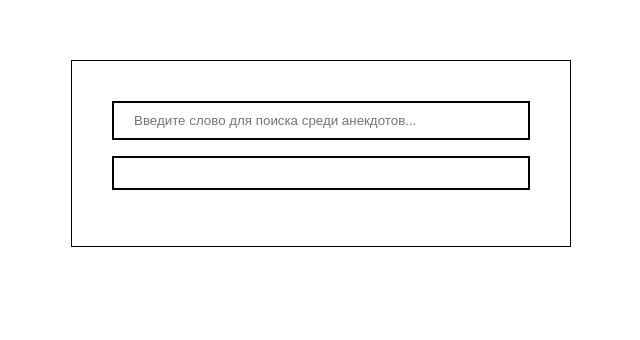
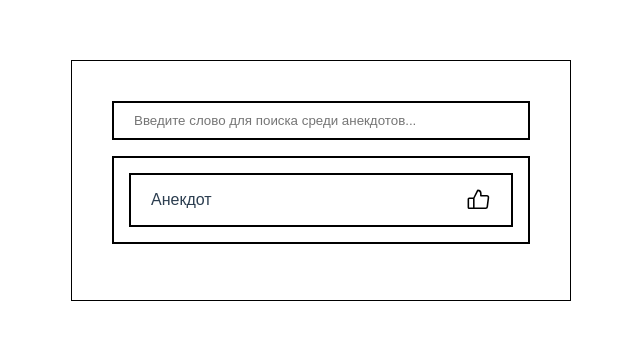
Before and after one commit to ssdenis00/vue-test-project, a Vue app: page / in a window 1280 px wide. Shown: the top 340 px of the page, without its empty margins (319-959 px from the left). Built offline with nearby package versions, Linux system fonts and the light colour scheme.

Commit message:
refact: add component JokesItem

```diff
--- a/src/components/App.vue
+++ b/src/components/App.vue
@@ -1,7 +1,7 @@
 <template>
   <div id="app">
     <Search />
-    <JokesList />
+    <JokesList v-bind:jokes="jokes" />
   </div>
 </template>
 
@@ -11,6 +11,15 @@ import JokesList from "@/components/JokesList/JokesList";
 
 export default {
   name: "App",
+  data() {
+    return {
+      jokes: [
+        { id: 1, title: "Анекдот 1", isLiked: false },
+        { id: 1, title: "Анекдот 2", isLiked: false },
+        { id: 1, title: "Анекдот 3", isLiked: false },
+      ],
+    };
+  },
   components: {
     Search,
     JokesList,
--- /dev/null
+++ b/src/components/JokesItem/JokesItem.vue
@@ -0,0 +1,10 @@
+<template>
+  <li class="item">
+    <p class="joke">Анекдот</p>
+    <button type="button" arial-lable="like" class="like"></button>
+  </li>
+</template>
+
+<style scoped>
+@import url("./jokesItem.css");
+</style>
--- /dev/null
+++ b/src/components/JokesItem/jokesItem.css
@@ -0,0 +1,38 @@
+.item {
+  border: 2px solid #000;
+  width: 100%;
+  display: flex;
+  justify-content: space-between;
+  padding: 0 20px;
+  box-sizing: border-box;
+  margin: 0 0 30px;
+  align-items: center;
+}
+
+.item_is-liked {
+  background: #D8FFD3;
+}
+
+.item:last-of-type {
+  margin: 0;
+}
+
+.joke {
+  font-family: Arial, Helvetica, sans-serif;
+}
+.like {
+  cursor: pointer;
+  width: 25px;
+  height: 35px;
+  border: none;
+  background: center / contain url('../../images/thumbs_up_icon.svg') no-repeat;
+  transition: transform 0.3s ease-in-out;
+}
+
+.like:hover {
+  transform: scale(1.1, 1.1);
+}
+
+.like_is-liked {
+  background: center / contain url('../../images/thumbs_up_icon-liked.svg') no-repeat;
+}
--- a/src/components/JokesList/JokesList.vue
+++ b/src/components/JokesList/JokesList.vue
@@ -1,21 +1,17 @@
 <template>
   <ul class="items">
-    <!-- <li class="item">
-      <p class="joke">Анекдот</p>
-      <button type="button" arial-lable="like" class="like"></button>
-    </li>
-    <li class="item">
-      <p class="joke">Анекдот</p>
-      <button type="button" arial-lable="like" class="like"></button>
-    </li>
-    <li class="item">
-      <p class="joke">Анекдот</p>
-      <button type="button" arial-lable="like" class="like"></button>
-    </li> -->
+    <JokesItem />
   </ul>
 </template>
 
-
+<script>
+import JokesItem from "@/components/JokesItem/JokesItem";
+export default {
+  components: {
+    JokesItem,
+  },
+};
+</script>
 <style scoped>
 @import url("./jokesList.css");
 </style>
--- a/src/components/JokesList/jokesList.css
+++ b/src/components/JokesList/jokesList.css
@@ -5,41 +5,3 @@
   width: 100%;
   box-sizing: border-box;
 }
-.item {
-  border: 2px solid #000;
-  width: 100%;
-  display: flex;
-  justify-content: space-between;
-  padding: 0 20px;
-  box-sizing: border-box;
-  margin: 0 0 30px;
-  align-items: center;
-}
-
-.item_is-liked {
-  background: #D8FFD3;
-}
-
-.item:last-of-type {
-  margin: 0;
-}
-
-.joke {
-  font-family: Arial, Helvetica, sans-serif;
-}
-.like {
-  cursor: pointer;
-  width: 25px;
-  height: 35px;
-  border: none;
-  background: center / contain url('../../images/thumbs_up_icon.svg') no-repeat;
-  transition: transform 0.3s ease-in-out;
-}
-
-.like:hover {
-  transform: scale(1.1, 1.1);
-}
-
-.like_is-liked {
-  background: center / contain url('../../images/thumbs_up_icon-liked.svg') no-repeat;
-}
```
